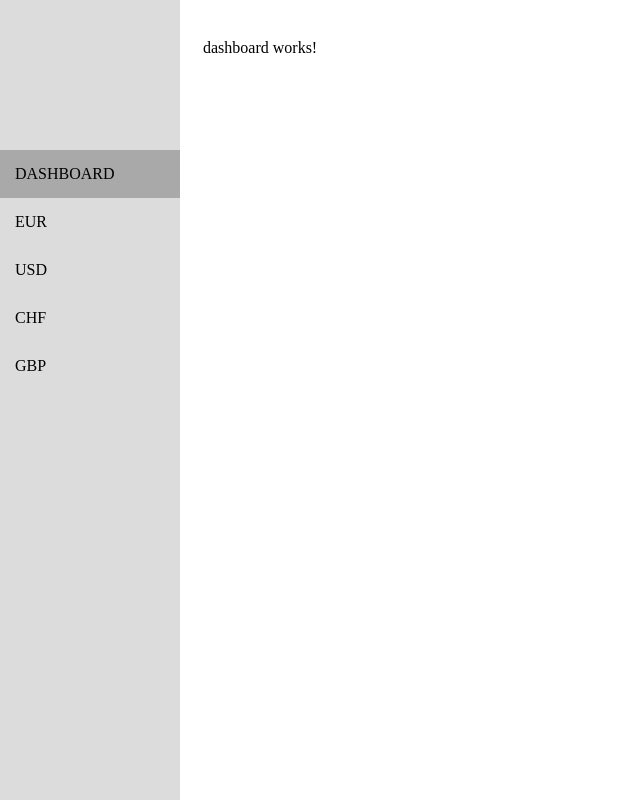
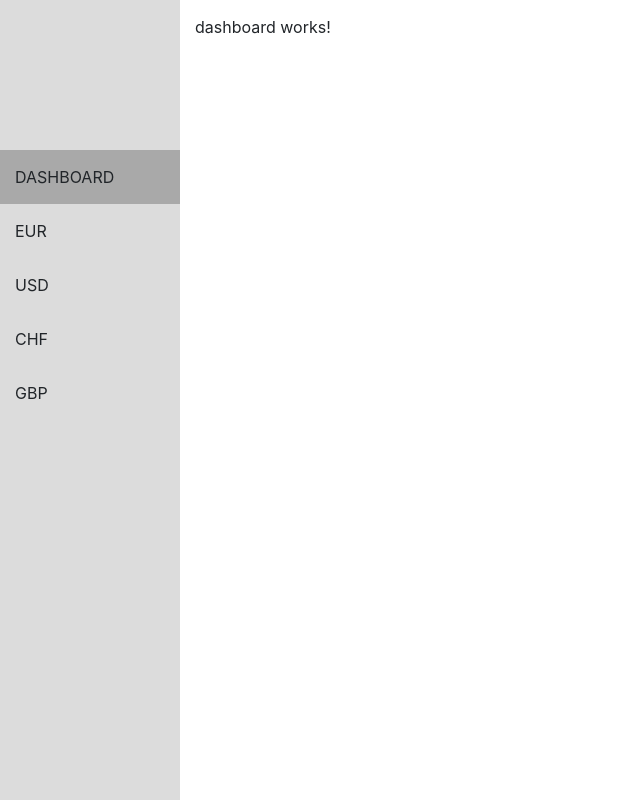
Before and after one commit to Unruh-Spirale/CurrencyExchangeRates, an Angular app: page /dashboard in a window 1280 px wide. Shown: the whole page, without its empty margins (0-640 px from the left). Built offline with nearby package versions, Linux system fonts and the light colour scheme.

Commit message:
Add Bootstrap

```diff
--- a/package.json
+++ b/package.json
@@ -18,6 +18,7 @@
     "@angular/platform-browser": "~12.0.1",
     "@angular/platform-browser-dynamic": "~12.0.1",
     "@angular/router": "~12.0.1",
+    "bootstrap": "^4.6.0",
     "rxjs": "~6.6.0",
     "tslib": "^2.1.0",
     "zone.js": "~0.11.4"
--- a/src/app/app.component.html
+++ b/src/app/app.component.html
@@ -1,4 +1,3 @@
-
 <app-sidebar></app-sidebar>
 <div class="content-wrapper">
   <router-outlet></router-outlet>
--- a/src/app/currency/currency.module.ts
+++ b/src/app/currency/currency.module.ts
@@ -18,6 +18,7 @@ import {CurrencyRoutingModule} from "./currency-routing.module";
   imports: [
     CommonModule,
     CurrencyRoutingModule
-  ]
+  ],
+  exports: [DashboardComponent]
 })
 export class CurrencyModule { }
--- a/src/styles.css
+++ b/src/styles.css
@@ -1 +1 @@
-/* You can add global styles to this file, and also import other style files */
+@import "~bootstrap/dist/css/bootstrap.css";
```
Also changed, not shown: 1 other file (tests, documents, lock files or other folders).
